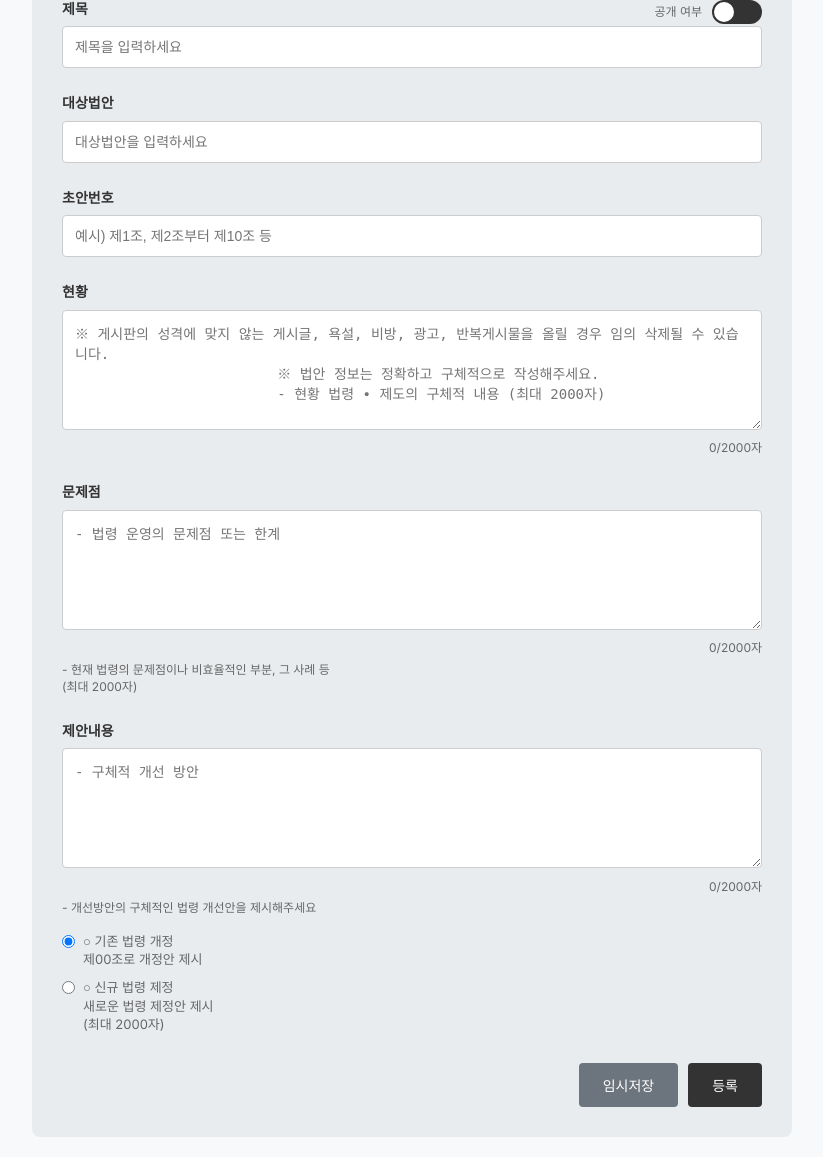
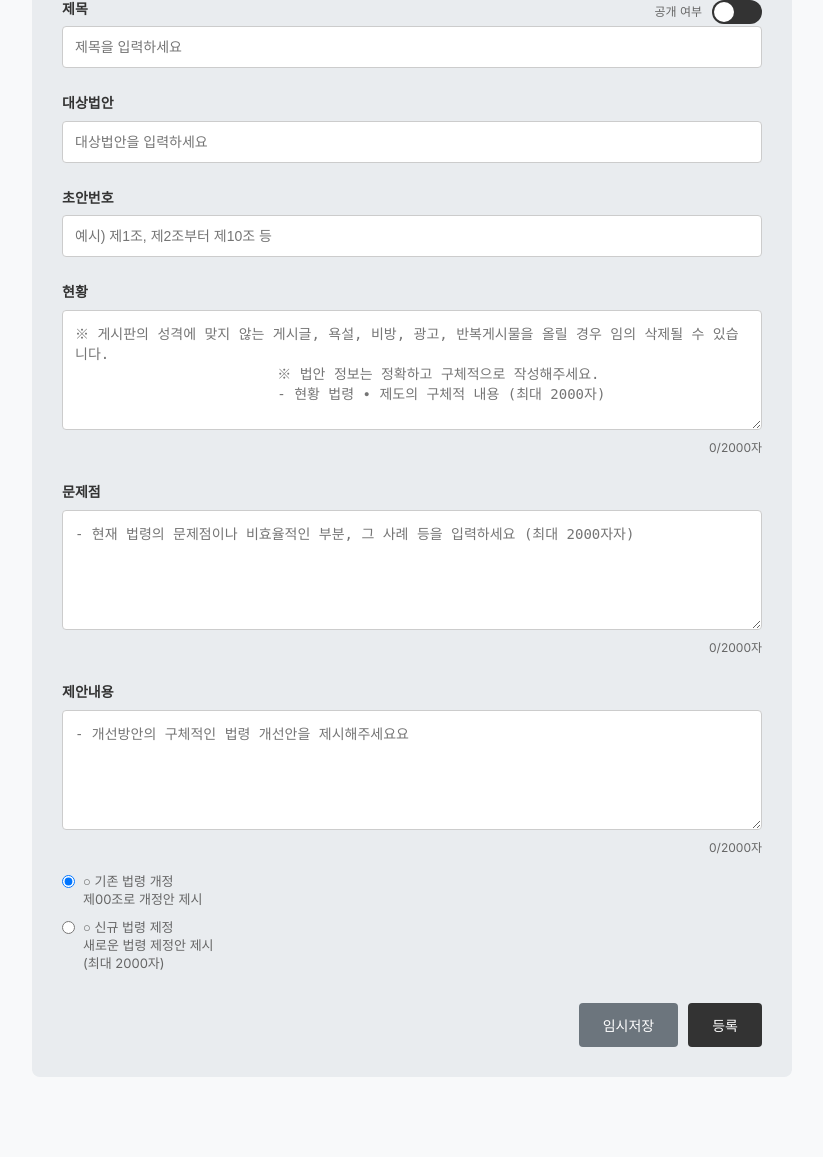
Before and after one commit to coomind/Lawgg, a Flask app: page /proposals/new in a window 1280 px wide. Shown: the part 200-1357 px from the top of the page, without its empty margins (228-1051 px from the left). After the commit the page ends 1277 px from the top, so only its background shows below. Run offline with Flask 3, Linux system fonts and the light colour scheme.

Commit message:
Update PROPwrite.html

```diff
--- a/templates/PROPwrite.html
+++ b/templates/PROPwrite.html
@@ -471,15 +471,12 @@
                     <textarea class="form-textarea"
                               id="problems"
                               name="problems"
-                              placeholder="- 법령 운영의 문제점 또는 한계"
+                              placeholder="- 현재 법령의 문제점이나 비효율적인 부분, 그 사례 등을 입력하세요 (최대 2000자자)"
                               maxlength="2000">{{ form_data.problems or '' }}</textarea>
                     <div class="character-count" id="problems-count">
                         <span id="problems-length">{{ (form_data.problems or '')|length }}</span>/2000자
                     </div>
                     <div class="error-message" id="problems-error"></div>
-                    <p style="font-size: 12px; color: #666; margin-top: 5px;">
-                        - 현재 법령의 문제점이나 비효율적인 부분, 그 사례 등<br>(최대 2000자)
-                    </p>
                 </div>
 
                 <div class="form-group">
@@ -487,16 +484,13 @@
                     <textarea class="form-textarea"
                               id="proposal_reasons"
                               name="proposal_reasons"
-                              placeholder="- 구체적 개선 방안"
+                              placeholder="- 개선방안의 구체적인 법령 개선안을 제시해주세요요"
                               maxlength="2000"
                               required>{{ form_data.proposal_reasons or '' }}</textarea>
                     <div class="character-count" id="proposal_reasons-count">
                         <span id="proposal_reasons-length">{{ (form_data.proposal_reasons or '')|length }}</span>/2000자
                     </div>
                     <div class="error-message" id="proposal_reasons-error"></div>
-                    <p style="font-size: 12px; color: #666; margin-top: 5px;">
-                        - 개선방안의 구체적인 법령 개선안을 제시해주세요
-                    </p>
 
                     <div class="checkbox-group">
                         <div class="checkbox-item">
```
